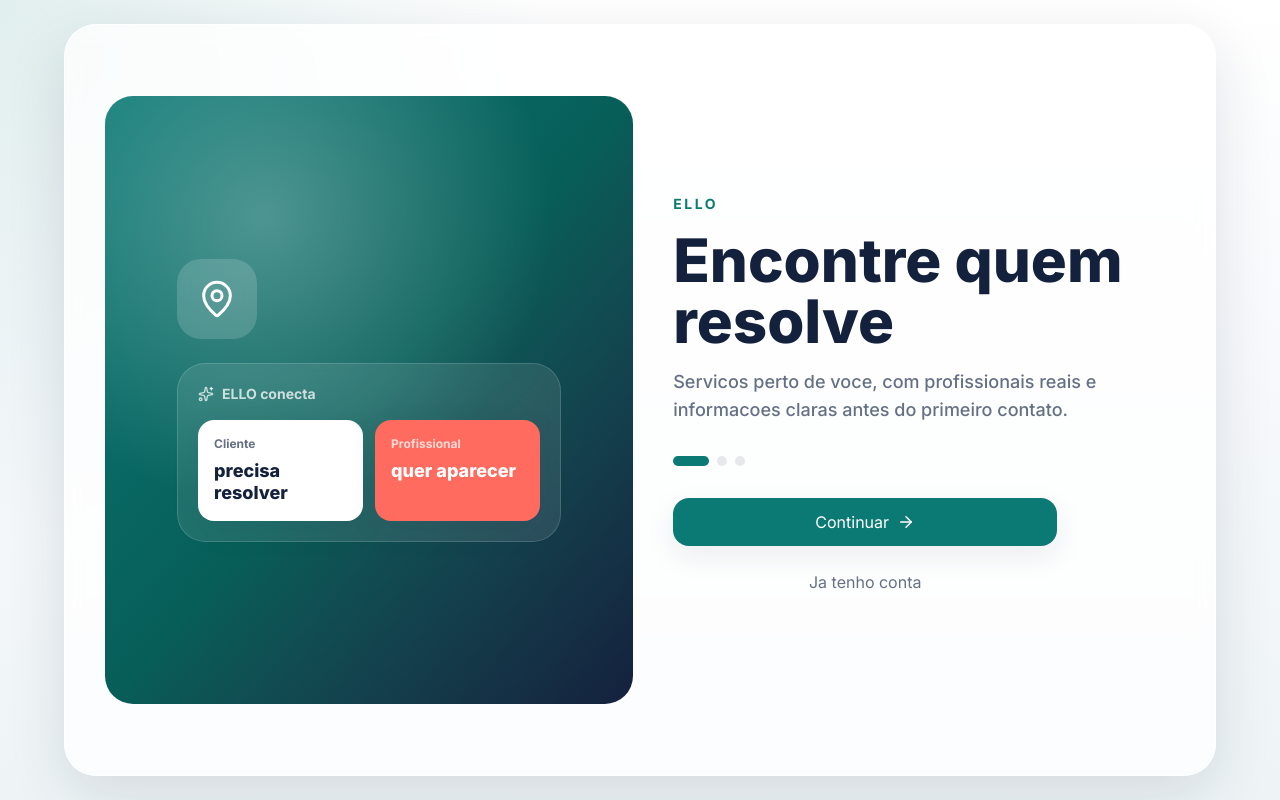
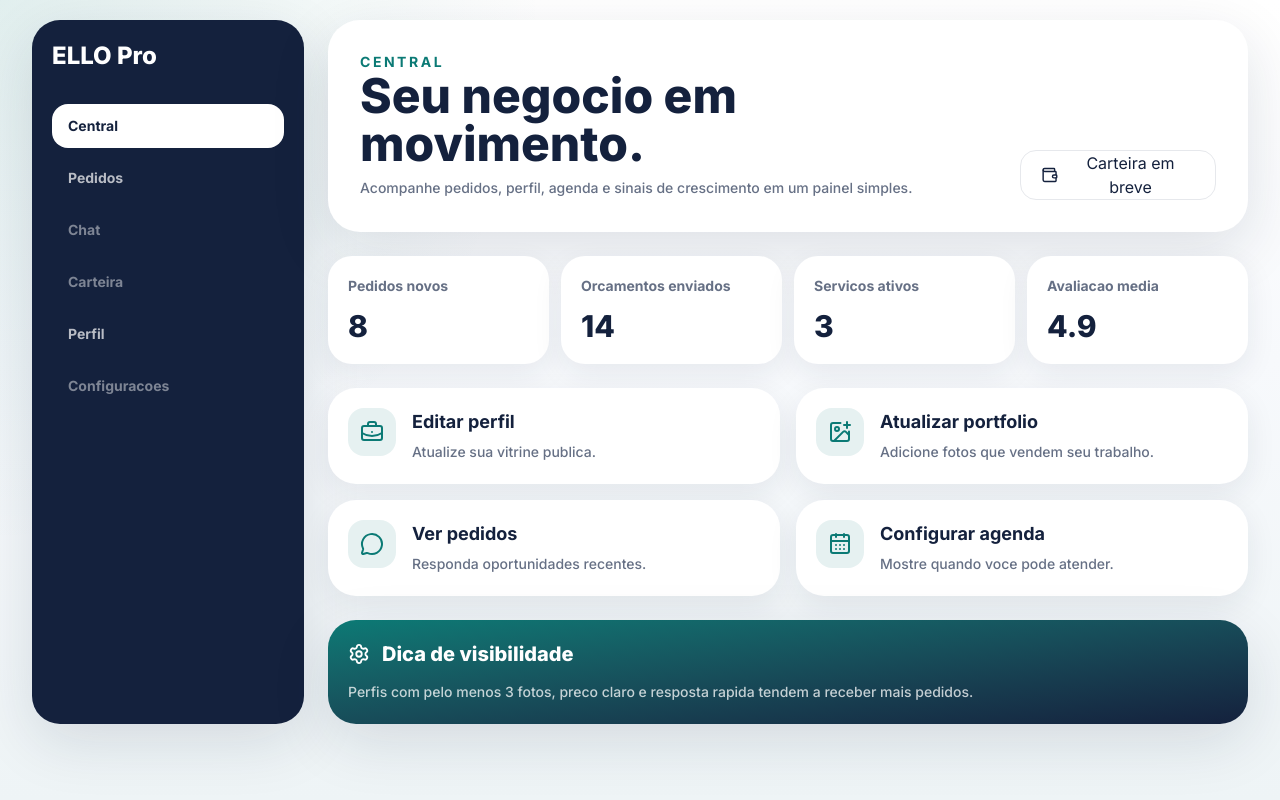
Before and after one commit to primuscreative-web/ello-ux, a React (Vite) app in the folder ello-frontend/: page /profissional/central in a window 1280 px wide. Before the commit this address led to /. Built offline with nearby package versions, Linux system fonts and the light colour scheme.

Commit message:
feat: add ELLO professional central

```diff
--- a/ello-frontend/src/App.jsx
+++ b/ello-frontend/src/App.jsx
@@ -6,6 +6,9 @@ import { ClientFeed } from './features/client/ClientFeed'
 import { ProfessionalProfile } from './features/client/ProfessionalProfile'
 import { QuoteRequest } from './features/client/QuoteRequest'
 import { Onboarding } from './features/onboarding/Onboarding'
+import { ProfessionalCentral } from './features/professional/ProfessionalCentral'
+import { ProfessionalProfileEditor } from './features/professional/ProfessionalProfileEditor'
+import { RequestsBoard } from './features/professional/RequestsBoard'
 
 export default function App() {
   return (
@@ -17,6 +20,9 @@ export default function App() {
       <Route path="/cliente/feed" element={<ClientFeed />} />
       <Route path="/cliente/profissionais/:id" element={<ProfessionalProfile />} />
       <Route path="/cliente/orcamento/:id" element={<QuoteRequest />} />
+      <Route path="/profissional/central" element={<ProfessionalCentral />} />
+      <Route path="/profissional/perfil" element={<ProfessionalProfileEditor />} />
+      <Route path="/profissional/pedidos" element={<RequestsBoard />} />
       <Route path="*" element={<Navigate to="/" replace />} />
     </Routes>
   )
--- /dev/null
+++ b/ello-frontend/src/features/professional/ProfessionalCentral.jsx
@@ -0,0 +1,87 @@
+import { BriefcaseBusiness, CalendarDays, ImagePlus, MessageCircle, Settings, Wallet } from 'lucide-react'
+import { useEffect, useState } from 'react'
+import { Link } from 'react-router-dom'
+import { Button } from '../../components/ui/Button'
+import { getProfessionalStats } from '../../services/elloService'
+
+const actions = [
+  { label: 'Editar perfil', text: 'Atualize sua vitrine publica.', href: '/profissional/perfil', icon: BriefcaseBusiness },
+  { label: 'Atualizar portfolio', text: 'Adicione fotos que vendem seu trabalho.', href: '/profissional/perfil', icon: ImagePlus },
+  { label: 'Ver pedidos', text: 'Responda oportunidades recentes.', href: '/profissional/pedidos', icon: MessageCircle },
+  { label: 'Configurar agenda', text: 'Mostre quando voce pode atender.', href: '/profissional/perfil', icon: CalendarDays }
+]
+
+export function ProfessionalCentral() {
+  const [stats, setStats] = useState([])
+
+  useEffect(() => {
+    getProfessionalStats().then(setStats)
+  }, [])
+
+  return (
+    <main className="min-h-screen px-4 pb-24 pt-5 text-ink md:px-8 md:pb-8">
+      <div className="mx-auto grid max-w-7xl gap-6 md:grid-cols-[17rem_1fr]">
+        <aside className="hidden rounded-[1.75rem] bg-ink p-5 text-white shadow-premium md:block">
+          <h2 className="text-2xl font-extrabold">ELLO Pro</h2>
+          <nav className="mt-8 grid gap-2 text-sm font-bold">
+            <Link className="rounded-2xl bg-white px-4 py-3 text-ink" to="/profissional/central">Central</Link>
+            <Link className="rounded-2xl px-4 py-3 text-white/70 hover:bg-white/10" to="/profissional/pedidos">Pedidos</Link>
+            <span className="rounded-2xl px-4 py-3 text-white/45">Chat</span>
+            <span className="rounded-2xl px-4 py-3 text-white/45">Carteira</span>
+            <Link className="rounded-2xl px-4 py-3 text-white/70 hover:bg-white/10" to="/profissional/perfil">Perfil</Link>
+            <span className="rounded-2xl px-4 py-3 text-white/45">Configuracoes</span>
+          </nav>
+        </aside>
+
+        <section className="grid gap-6">
+          <div className="flex flex-col gap-4 rounded-[2rem] bg-white p-5 shadow-premium md:flex-row md:items-end md:justify-between md:p-8">
+            <div>
+              <p className="text-sm font-bold uppercase tracking-[0.18em] text-brand">Central</p>
+              <h1 className="text-3xl font-extrabold md:text-5xl">Seu negocio em movimento.</h1>
+              <p className="mt-2 max-w-2xl text-sm font-medium leading-6 text-muted">Acompanhe pedidos, perfil, agenda e sinais de crescimento em um painel simples.</p>
+            </div>
+            <Button variant="secondary">
+              <Wallet size={18} /> Carteira em breve
+            </Button>
+          </div>
+
+          <div className="grid gap-3 sm:grid-cols-2 xl:grid-cols-4">
+            {stats.map((stat) => (
+              <article className="rounded-[1.5rem] bg-white p-5 shadow-soft" key={stat.label}>
+                <p className="text-sm font-bold text-muted">{stat.label}</p>
+                <p className="mt-3 text-3xl font-extrabold">{stat.value}</p>
+              </article>
+            ))}
+          </div>
+
+          <div className="grid gap-4 lg:grid-cols-2">
+            {actions.map((action) => {
+              const Icon = action.icon
+              return (
+                <Link className="group rounded-[1.75rem] bg-white p-5 shadow-soft transition hover:-translate-y-1 hover:shadow-premium" key={action.label} to={action.href}>
+                  <div className="flex items-start gap-4">
+                    <span className="flex h-12 w-12 items-center justify-center rounded-2xl bg-brand/10 text-brand">
+                      <Icon size={24} />
+                    </span>
+                    <span>
+                      <strong className="block text-lg">{action.label}</strong>
+                      <span className="mt-1 block text-sm font-medium leading-6 text-muted">{action.text}</span>
+                    </span>
+                  </div>
+                </Link>
+              )
+            })}
+          </div>
+
+          <article className="rounded-[1.75rem] bg-gradient-to-br from-brand to-ink p-5 text-white shadow-premium">
+            <div className="flex items-center gap-3">
+              <Settings size={22} />
+              <h2 className="text-xl font-extrabold">Dica de visibilidade</h2>
+            </div>
+            <p className="mt-3 max-w-3xl text-sm font-medium leading-6 text-white/75">Perfis com pelo menos 3 fotos, preco claro e resposta rapida tendem a receber mais pedidos.</p>
+          </article>
+        </section>
+      </div>
+    </main>
+  )
+}
--- /dev/null
+++ b/ello-frontend/src/features/professional/ProfessionalProfileEditor.jsx
@@ -0,0 +1,54 @@
+import { Camera, CheckCircle2 } from 'lucide-react'
+import { useState } from 'react'
+import { Button } from '../../components/ui/Button'
+import { Input } from '../../components/ui/Input'
+
+export function ProfessionalProfileEditor() {
+  const [saved, setSaved] = useState(false)
+
+  function submit(event) {
+    event.preventDefault()
+    setSaved(true)
+    window.setTimeout(() => setSaved(false), 1200)
+  }
+
+  return (
+    <main className="min-h-screen px-5 py-6 text-ink">
+      <form onSubmit={submit} className="mx-auto grid max-w-5xl gap-6 rounded-[2rem] bg-white p-5 shadow-premium md:p-8">
+        <div className="grid gap-2">
+          <p className="text-sm font-bold uppercase tracking-[0.18em] text-brand">Perfil profissional</p>
+          <h1 className="text-3xl font-extrabold md:text-5xl">Ajuste como clientes veem seu trabalho.</h1>
+        </div>
+
+        <div className="grid gap-4 md:grid-cols-[18rem_1fr]">
+          <button className="flex min-h-64 flex-col items-center justify-center gap-3 rounded-[1.75rem] border border-dashed border-brand/40 bg-brand/5 text-center" type="button">
+            <Camera size={32} className="text-brand" />
+            <span className="text-sm font-bold">Foto, banner e galeria</span>
+            <span className="max-w-44 text-xs font-medium text-muted">Interface preparada para uploads na proxima etapa.</span>
+          </button>
+
+          <div className="grid gap-4 md:grid-cols-2">
+            <Input label="Nome publico" defaultValue="Ana Martins" />
+            <Input label="Categoria" defaultValue="Beleza" />
+            <Input label="Servicos oferecidos" defaultValue="Manicure, alongamento e acabamento" />
+            <Input label="Tipo de cobranca" defaultValue="por atendimento" />
+            <Input label="Preco base" defaultValue="R$ 45" />
+            <Input label="Cidade" defaultValue="Macae" />
+            <Input label="Bairros atendidos" defaultValue="Cavaleiros, Centro, Imbetiba" />
+            <Input label="Portfolio" defaultValue="Unhas gel, francesinha, antes e depois" />
+          </div>
+        </div>
+
+        <label className="grid gap-2 text-sm font-semibold text-ink">
+          <span>Descricao</span>
+          <textarea className="min-h-32 rounded-2xl border border-line bg-white px-4 py-3 text-sm text-ink focus:border-brand" defaultValue="Especialista em unhas naturais, alongamento e acabamento delicado para eventos e rotina." />
+        </label>
+
+        <Button type="submit" className="w-full md:w-auto">
+          {saved ? <CheckCircle2 size={18} /> : null}
+          {saved ? 'Alteracoes salvas' : 'Salvar perfil'}
+        </Button>
+      </form>
+    </main>
+  )
+}
--- /dev/null
+++ b/ello-frontend/src/features/professional/RequestsBoard.jsx
@@ -0,0 +1,53 @@
+import { useEffect, useState } from 'react'
+import { Button } from '../../components/ui/Button'
+import { StatusPill } from '../../components/ui/StatusPill'
+import { getRequests } from '../../services/elloService'
+
+const statusTone = {
+  'Novo pedido': 'brand',
+  'Aguardando resposta': 'warning',
+  'Orcamento enviado': 'neutral',
+  Aceito: 'success',
+  'Em andamento': 'brand',
+  Concluido: 'success',
+  Cancelado: 'danger'
+}
+
+export function RequestsBoard() {
+  const [items, setItems] = useState([])
+
+  useEffect(() => {
+    getRequests().then(setItems)
+  }, [])
+
+  return (
+    <main className="min-h-screen px-5 py-6 text-ink">
+      <section className="mx-auto grid max-w-6xl gap-6">
+        <div className="rounded-[2rem] bg-white p-5 shadow-premium md:p-8">
+          <p className="text-sm font-bold uppercase tracking-[0.18em] text-brand">Pedidos</p>
+          <h1 className="mt-2 text-3xl font-extrabold md:text-5xl">Oportunidades e servicos.</h1>
+          <p className="mt-2 max-w-2xl text-sm font-medium leading-6 text-muted">Acompanhe pedidos desde a chegada ate a conclusao.</p>
+        </div>
+
+        <div className="grid gap-3">
+          {items.map((request) => (
+            <article className="grid gap-4 rounded-[1.5rem] bg-white p-5 shadow-soft md:grid-cols-[1fr_auto] md:items-center" key={request.id}>
+              <div className="grid gap-2">
+                <div className="flex flex-wrap items-center gap-2">
+                  <StatusPill tone={statusTone[request.status]}>{request.status}</StatusPill>
+                  <span className="text-xs font-bold text-muted">{request.id} - {request.date}</span>
+                </div>
+                <h2 className="text-xl font-extrabold">{request.service}</h2>
+                <p className="text-sm font-medium text-muted">{request.client} - {request.value}</p>
+              </div>
+              <div className="flex gap-2">
+                <Button variant="secondary">Detalhes</Button>
+                <Button>Responder</Button>
+              </div>
+            </article>
+          ))}
+        </div>
+      </section>
+    </main>
+  )
+}
```
